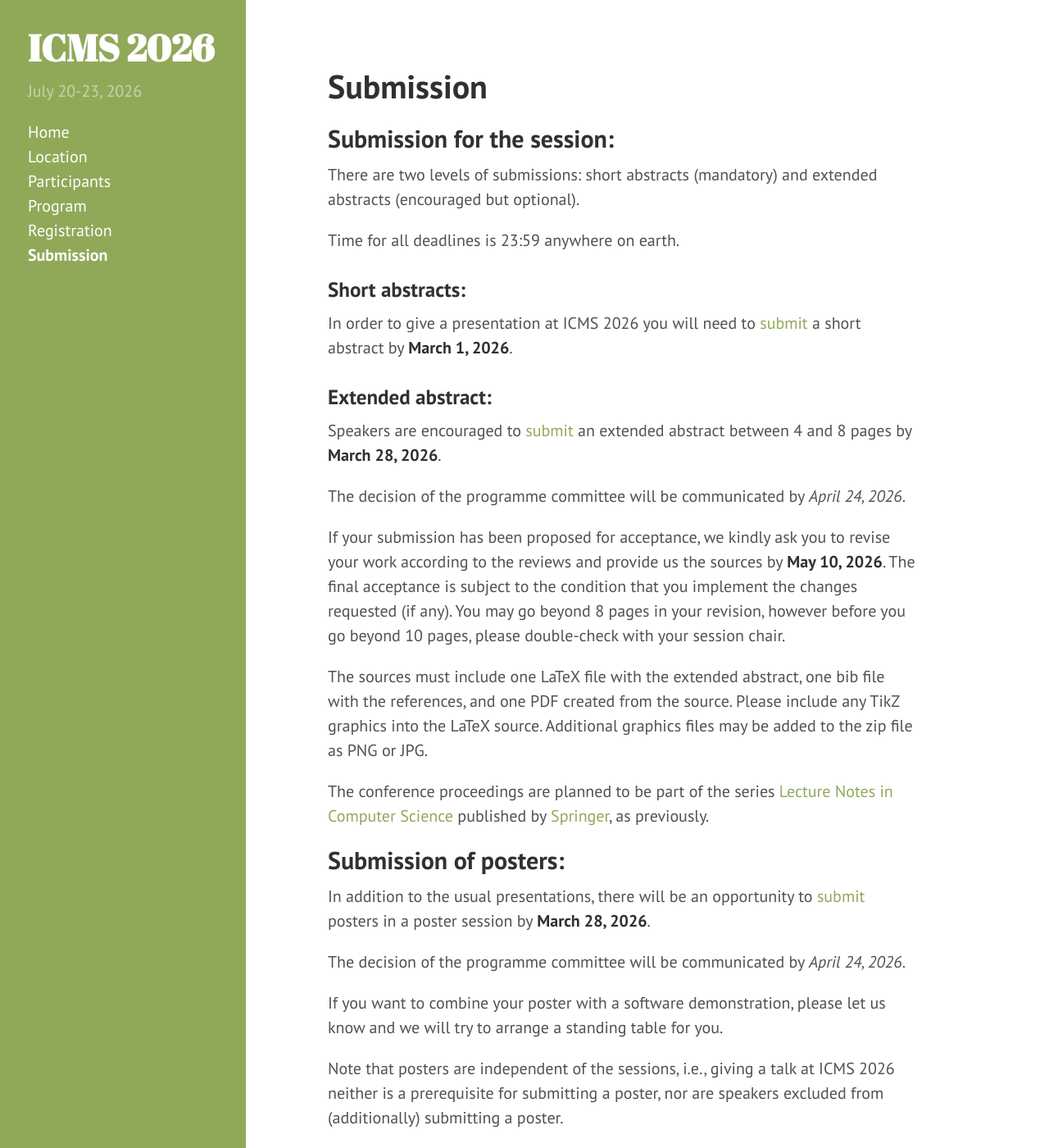
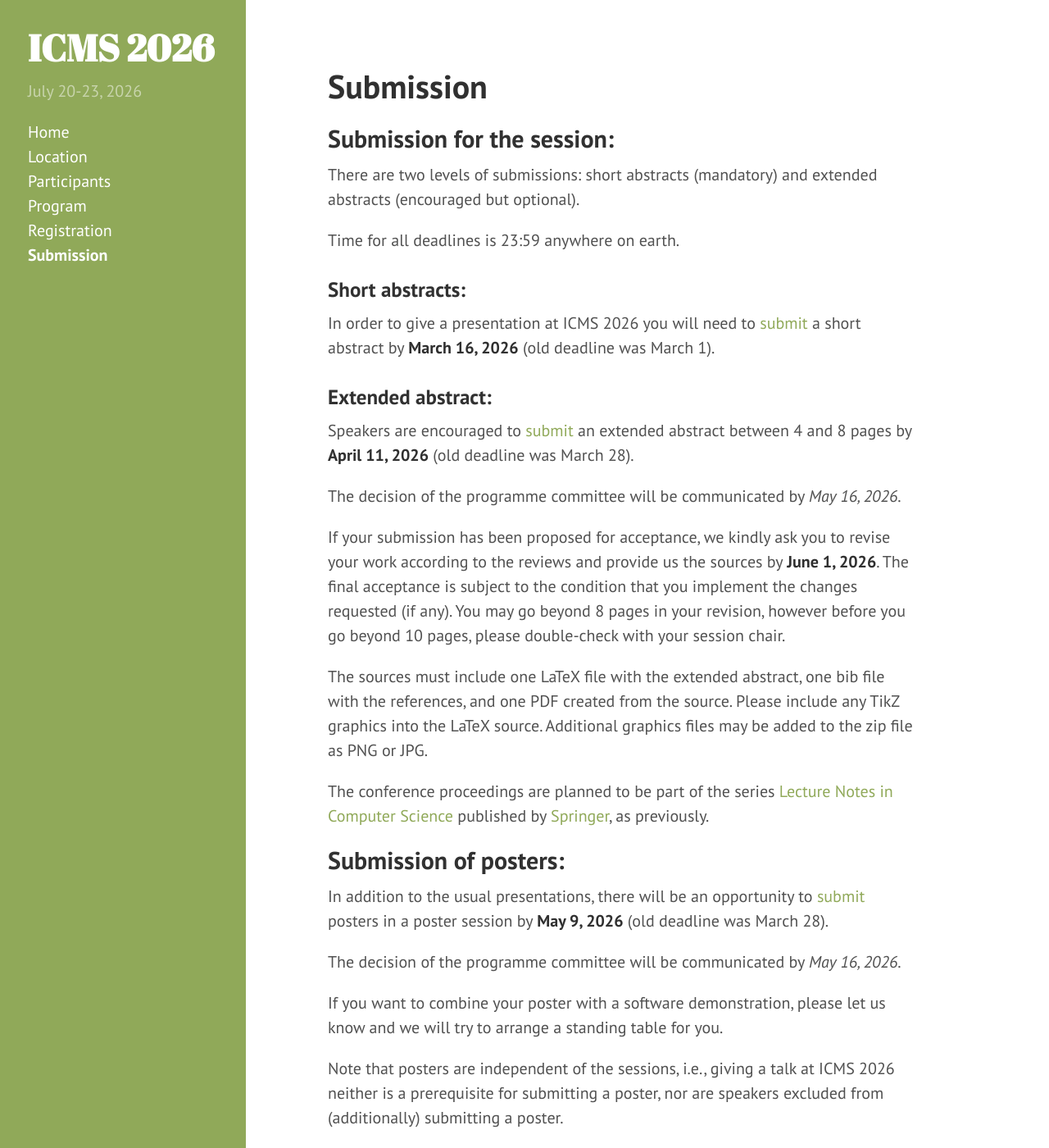
Before and after one commit to homalg-project/cct-icms-2026, a Jekyll site: the page built from submission.md, in a window 1280 px wide and 1400 px high. Shown: the whole window at 82% size. Built offline with Jekyll 4.4.1, drawn with Linux system fonts in a browser that asks for light colours.

Commit message:
update deadlines

```diff
--- a/submission.md
+++ b/submission.md
@@ -14,20 +14,21 @@ Time for all deadlines is 23:59 anywhere on earth.
 
 In order to give a presentation at ICMS 2026 you will need to
 [submit](mailto:cct_icms2026@topos.institute) a short abstract by
-**March 1, 2026**.
+**March 16, 2026** (old deadline was March 1).
 
 ### Extended abstract:
 
 Speakers are encouraged to
 [submit](https://easychair.org/conferences/?conf=icms26) an extended
-abstract between 4 and 8 pages by **March 28, 2026**.
+abstract between 4 and 8 pages by **April 11, 2026** (old deadline was
+March 28).
 
-The decision of the programme committee will be communicated by *April
-24, 2026*.
+The decision of the programme committee will be communicated by *May
+16, 2026*.
 
 If your submission has been proposed for acceptance, we kindly ask you
 to revise your work according to the reviews and provide us the
-sources by **May 10, 2026**. The final acceptance is subject to the
+sources by **June 1, 2026**. The final acceptance is subject to the
 condition that you implement the changes requested (if any). You may
 go beyond 8 pages in your revision, however before you go beyond 10
 pages, please double-check with your session chair.
@@ -47,10 +48,10 @@ Science](https://link.springer.com/series/0558) published by
 
 In addition to the usual presentations, there will be an opportunity
 to [submit](mailto:icms-submit@inria.fr) posters in a poster session
-by **March 28, 2026**.
+by **May 9, 2026** (old deadline was March 28).
 
-The decision of the programme committee will be communicated by *April
-24, 2026*.
+The decision of the programme committee will be communicated by *May
+16, 2026*.
 
 If you want to combine your poster with a software demonstration,
 please let us know and we will try to arrange a standing table for
```
